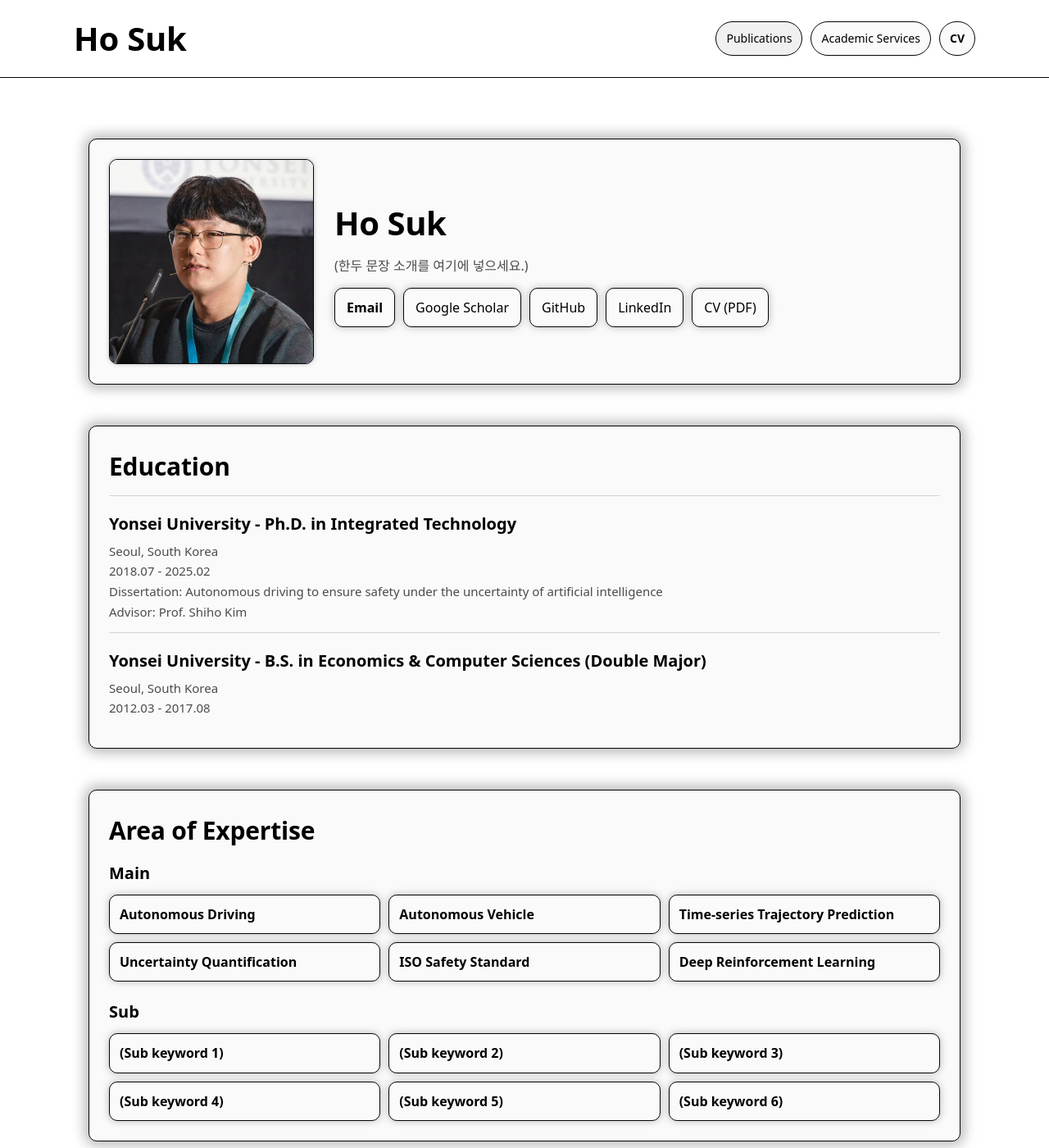
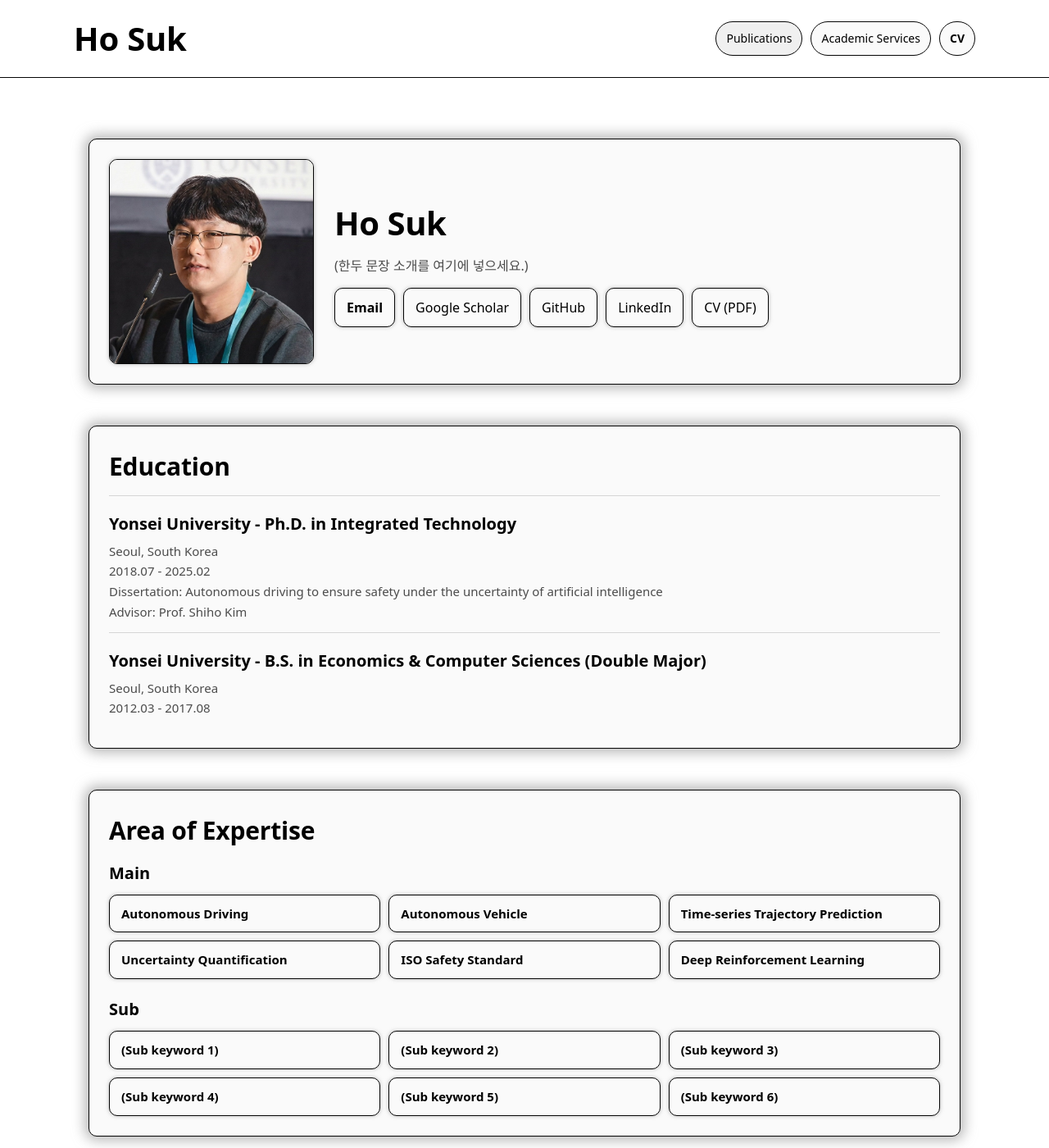
Before and after one commit to ho-suk-93/ho-suk-93.github.io, a Jekyll site: the page built from index.md, in a window 1280 px wide and 1400 px high. Shown: the whole window at 82% size. Built offline with Jekyll 4.4.1, drawn with Linux system fonts in a browser that asks for light colours.

Commit message:
Update style.scss

```diff
--- a/assets/css/style.scss
+++ b/assets/css/style.scss
@@ -130,7 +130,7 @@ a:hover{ text-decoration:underline; }
 .card,
 .hero{
   background: var(--panel);
-  border: 1px solid var(--border);
+  border: 1.5px solid var(--border);
   border-radius: 10px;
 
   /* 그림자 크기 확대 */
@@ -190,7 +190,7 @@ a:hover{ text-decoration:underline; }
   background: var(--panel);
   color: var(--text);
   text-decoration:none;
-  box-shadow: 0 0 10px var(--shadow);
+  box-shadow: 0 0 5px var(--shadow);
 }
 .btn:hover{
   background: rgb(245,245,245);
@@ -250,9 +250,10 @@ a:hover{ text-decoration:underline; }
   background: var(--panel);
   border: 1px solid var(--border);
   border-radius: 10px;
-  box-shadow: 0 0 10px var(--shadow);
-  padding: 10px 12px;
-  font-weight: 700;
+  box-shadow: 0 0 5px var(--shadow);
+  padding: 10px 14px;
+  font-size: 15px;
+  font-weight: 600;
 }
 
 /* Footer */
```
